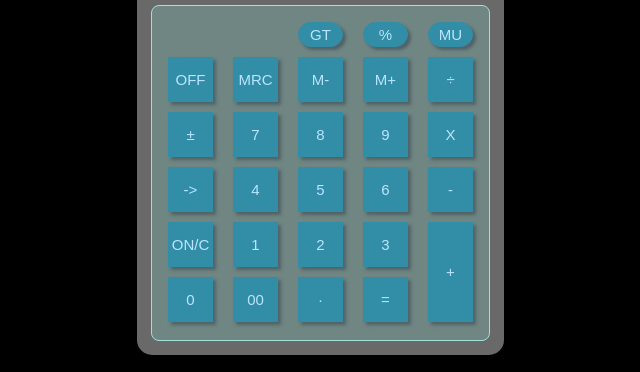
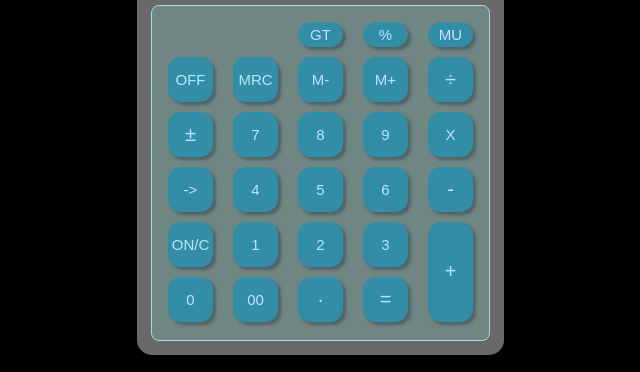
Before and after one commit to cramirez16/Calculator, a plain HTML site: page index.html in a window 1280 px wide. Shown: the part 332-704 px from the top of the page, 336-976 px from the left. Drawn offline with Linux system fonts and the light colour scheme.

Commit message:
Apply style to buttons

```diff
--- a/assets/styles/styles.css
+++ b/assets/styles/styles.css
@@ -251,6 +251,7 @@ button {
   background: var(--button-bg-color);
   border: 1px solid var(--button-border-color);
   box-shadow: 3px 3px 3px 0px var(--button-shadow-color);
+  border-radius: 12.5px;
 }
 
 button:hover {
@@ -311,3 +312,7 @@ footer {
 .fa-github:hover {
   transform: rotateY(360deg) scale(1);
 }
+
+.symbols {
+  font-size: 20px;
+}
--- a/index.html
+++ b/index.html
@@ -57,10 +57,10 @@
                         <button id="col1">MRC</button>
                         <button id="col2">M-</button>
                         <button id="col3">M+</button>
-                        <button id="col4">÷</button>
+                        <button class="symbols" id="col4">÷</button>
                     </div>
                     <div class="row" id="row2">
-                        <button id="col0">±</button>
+                        <button class="symbols" id="col0">±</button>
                         <button id="col1">7</button>
                         <button id="col2">8</button>
                         <button id="col3">9</button>
@@ -71,20 +71,20 @@
                         <button id="col1">4</button>
                         <button id="col2">5</button>
                         <button id="col3">6</button>
-                        <button id="col4">-</button>
+                        <button class="symbols" id="col4">-</button>
                     </div>
                     <div class="row" id="row4">
                         <button id="col0">ON/C</button>
                         <button id="col1">1</button>
                         <button id="col2">2</button>
                         <button id="col3">3</button>
-                        <button id="col4">+</button>
+                        <button class="symbols" id="col4">+</button>
                     </div>
                     <div class="row" id="row5">
                         <button id="col0">0</button>
                         <button id="col1">00</button>
-                        <button id="col2">·</button>
-                        <button id="col3">=</button>
+                        <button class="symbols" id="col2">·</button>
+                        <button class="symbols" id="col3">=</button>
                     </div>
                 </div>
             </div>
```
